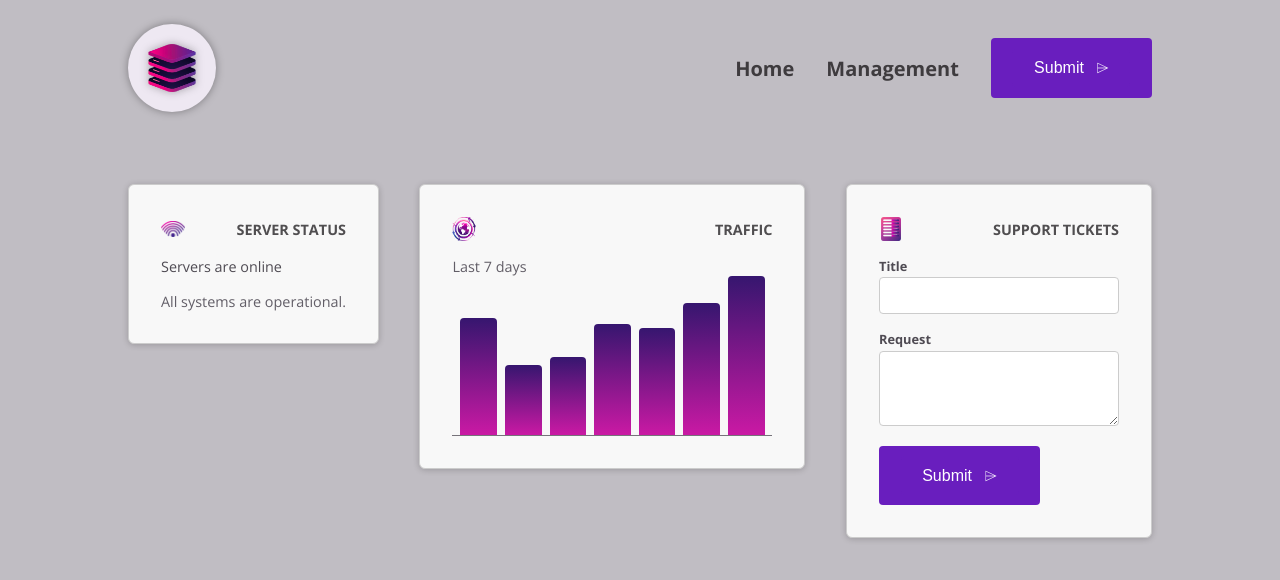
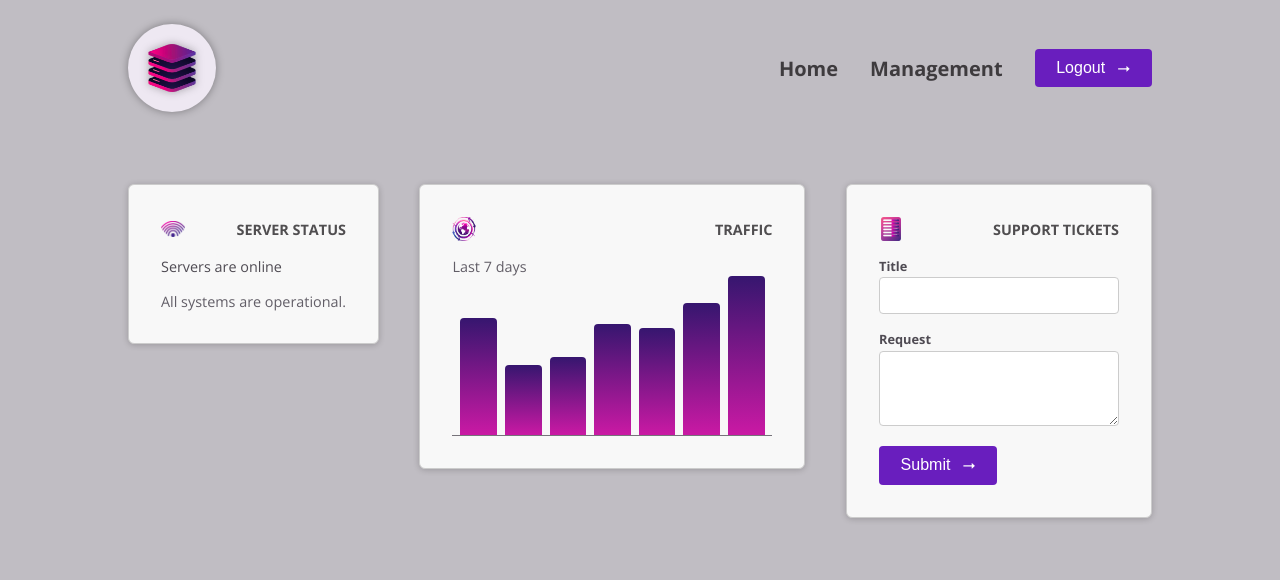
Before and after one commit to NLeeii/angular-learning, an Angular app in the folder 06-cmp-deep-dive/: page / in a window 1280 px wide. Shown: the top 580 px of the page. Built offline with nearby package versions, Linux system fonts and the light colour scheme.

Commit message:
使用多個ng-content，透過select來將他們輸出到component中的不同位置-Content Projection with Mutiple Slots

```diff
--- a/06-cmp-deep-dive/src/app/dashboard/tickets/new-ticket/new-ticket.component.html
+++ b/06-cmp-deep-dive/src/app/dashboard/tickets/new-ticket/new-ticket.component.html
@@ -8,6 +8,11 @@
     <textarea name="request" id="request" rows="3"></textarea>
   </p>
   <p>
-    <button appButton></button>
+    <button appButton>
+      Submit
+      <span class="icon">
+        ⭢
+      </span>
+    </button>
   </p>
 </form>
--- a/06-cmp-deep-dive/src/app/header/header.component.html
+++ b/06-cmp-deep-dive/src/app/header/header.component.html
@@ -12,7 +12,10 @@
         <a href="/">Management</a>
       </li>
       <li>
-        <button appButton></button>
+        <button appButton>
+          Logout
+          <span class="icon">⭢</span>
+        </button>
       </li>
     </ul>
   </nav>
--- a/06-cmp-deep-dive/src/app/shared/button/button.component.html
+++ b/06-cmp-deep-dive/src/app/shared/button/button.component.html
@@ -1,4 +1,5 @@
-<button>
-  <span> Submit </span>
-  <span class="icon"> ⌲ </span>
-</button>
+<span>
+  <ng-content />
+</span>
+<!-- select需要給一個css selector -->
+<ng-content select=".icon" />
```
